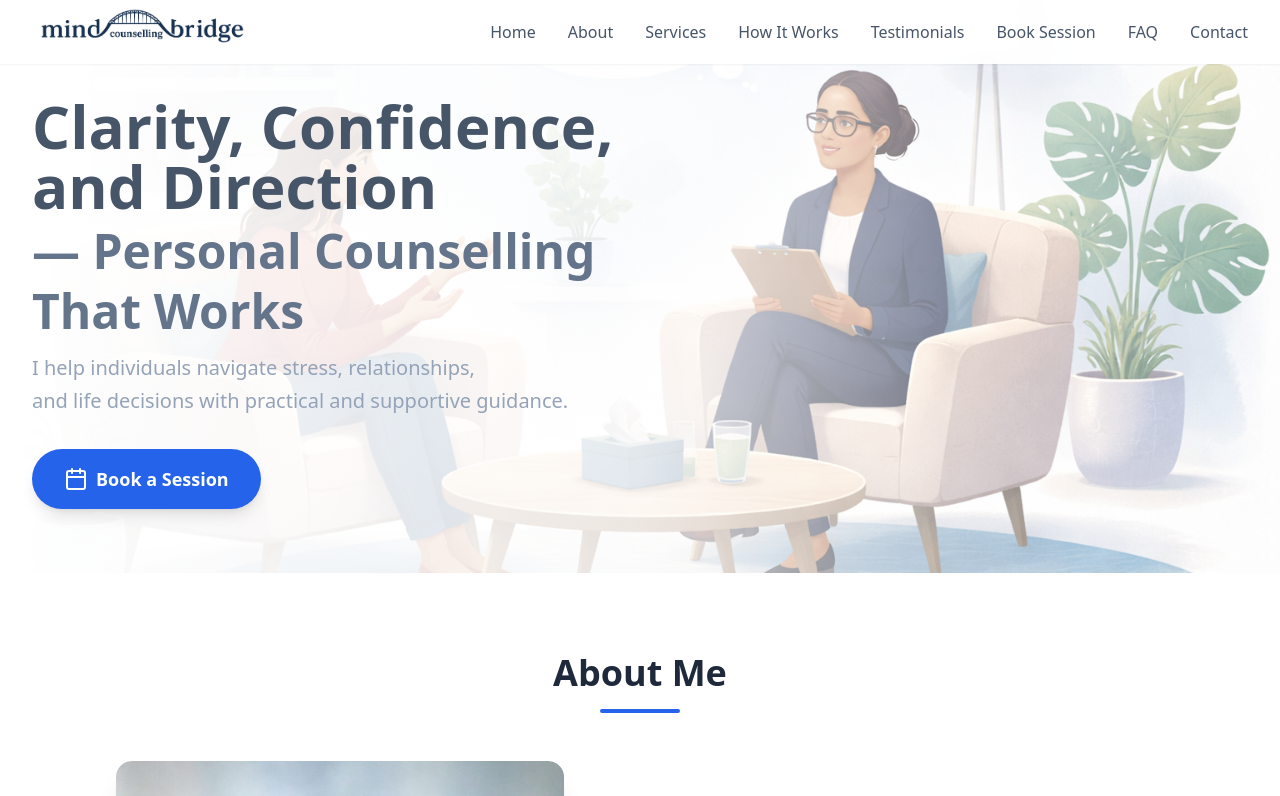
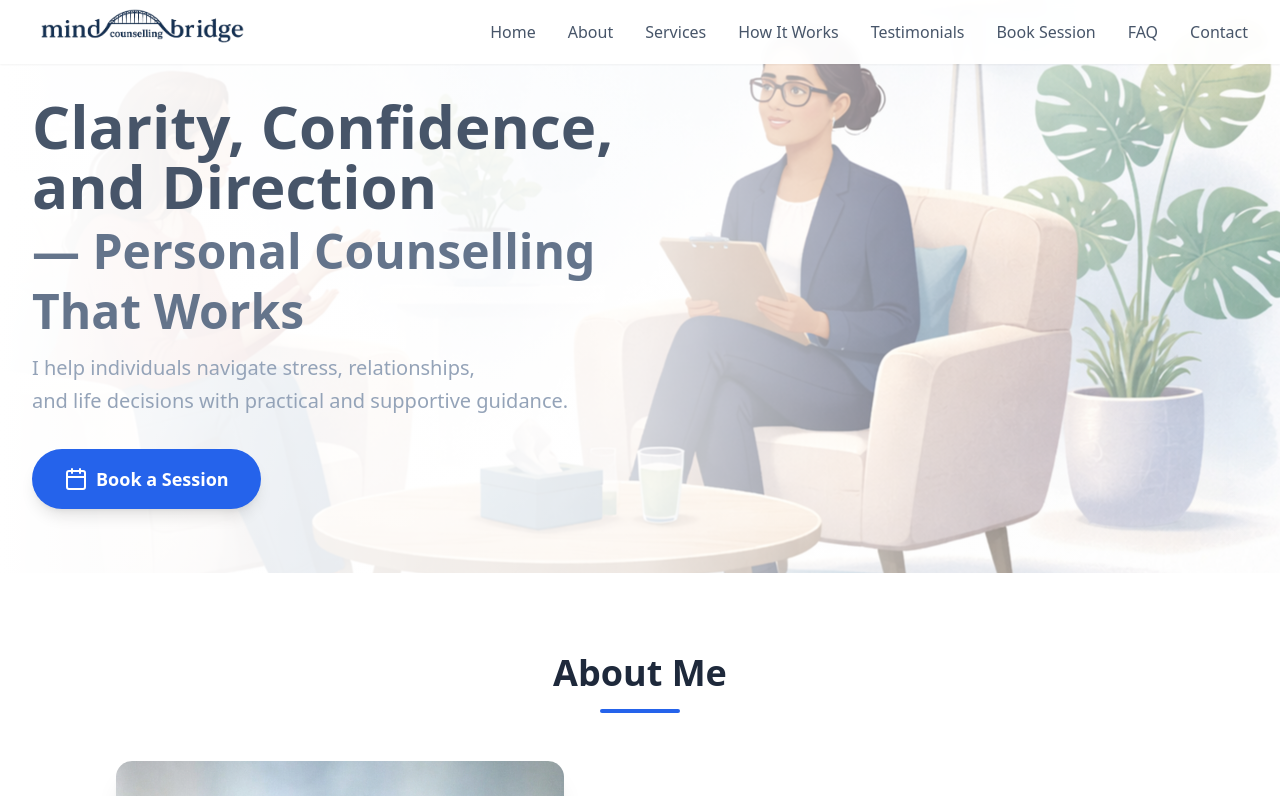
Before and after one commit to mnpixelslab/mindbridgecounselling, a React (Vite) app: page / in a window 1280 px wide. Shown: the top 796 px of the page. Built offline with nearby package versions, Linux system fonts and the light colour scheme.

Commit message:
Updated Hero.tsx

```diff
--- a/src/components/Hero.tsx
+++ b/src/components/Hero.tsx
@@ -15,8 +15,8 @@ export default function Hero({ profileImage }: HeroProps) {
       className="pt-24 pb-16 px-4 sm:px-6 lg:px-8 relative overflow-hidden"
       style={{
         backgroundImage: `url('/ChatGPT_Image_Apr_8,_2026,_03_38_30_PM.png')`,
-        backgroundSize: 'cover',
-        backgroundPosition: '75% center', // 👈 CHANGED HERE
+        backgroundSize: '120%',          // 👈 zoom to crop plants
+        backgroundPosition: '85% center', // 👈 shift girl right
         backgroundAttachment: 'fixed',
       }}
     >
```
